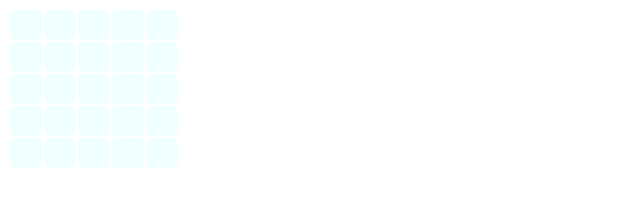
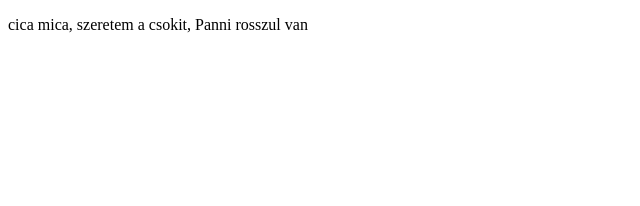
Before and after one commit to sandornikolett/cicomico, a plain HTML site: page index.html in a window 1280 px wide. Shown: the whole page, without its empty margins (0-640 px from the left). Drawn offline with Linux system fonts and the light colour scheme.

Commit message:
Add files via upload

```diff
--- a/index.html
+++ b/index.html
@@ -1,38 +1,13 @@
-<link rel="stylesheet" href="Niki.css">
-<table>
-    <tr>
-        <td></td>
-        <td></td>
-        <td></td>
-        <td></td>
-        <td></td>
-    </tr>
-    <tr>
-        <td></td>
-        <td></td>
-        <td></td>
-        <td></td>
-        <td></td>
-    </tr>
-    <tr>
-        <td></td>
-        <td></td>
-        <td></td>
-        <td></td>
-        <td></td>
-    </tr>
-    <tr>
-        <td></td>
-        <td></td>
-        <td></td>
-        <td></td>
-        <td></td>
-    </tr>
-    <tr>
-        <td></td>
-        <td></td>
-        <td></td>
-        <td></td>
-        <td></td>
-    </tr>
-</table>
+<!DOCTYPE html>
+<html lang="en">
+<head>
+    <meta charset="UTF-8">
+    <meta http-equiv="X-UA-Compatible" content="IE=edge">
+    <meta name="viewport" content="width=device-width, initial-scale=1.0">
+    <title>Document</title>
+    <link rel="stylesheet" href="style.css">
+</head>
+<body ></p> cica mica, szeretem a csokit, Panni rosszul van</p>
+
+</body>
+</html>
--- /dev/null
+++ b/style.css
@@ -0,0 +1,4 @@
+p {
+    color: blue;
+    text-align: center;
+}
```
